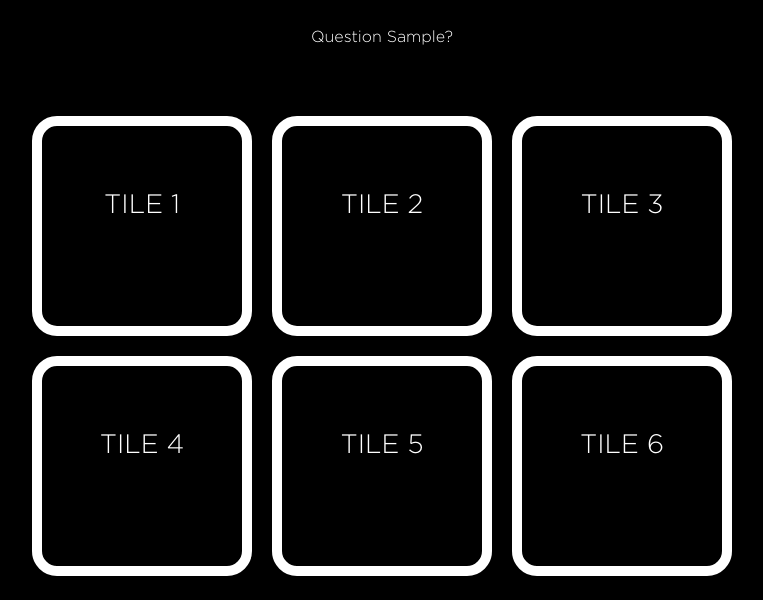
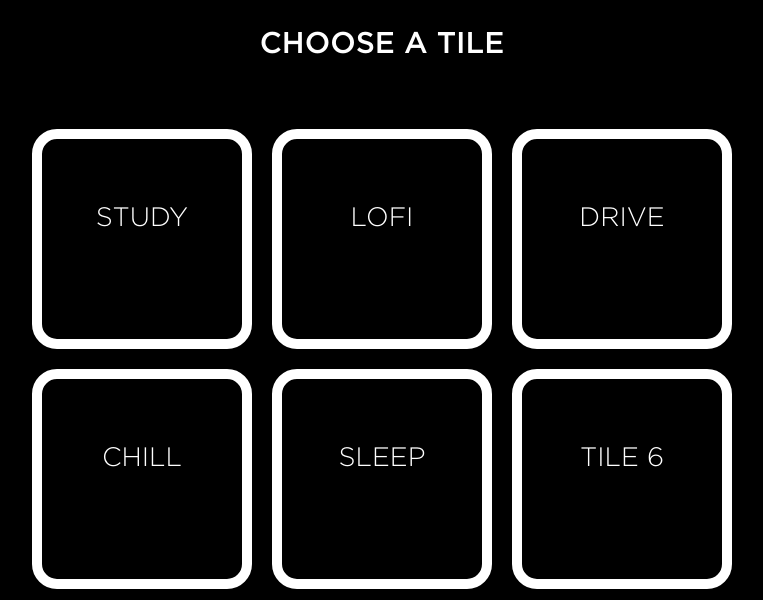
Before and after one commit to ryubsmile/spotify-song-recommender, a Django app: page /recommender/ in a window 1280 px wide. Shown: the part 200-800 px from the top of the page, without its empty margins (258-1021 px from the left). Run offline with Django 3.2, Linux system fonts and the light colour scheme.

Commit message:
add: base of result page
connected index.html and result.html in views.py

```diff
--- a/workspace/recommender/static/web/css/style.css
+++ b/workspace/recommender/static/web/css/style.css
@@ -99,14 +99,15 @@ header{
     height: 100%;
 }
 
-span#big-text{
+#big-text{
     font-weight: 500;
     font-size: 5vmin;
     margin: 0;
 }
 
-#question{
-    font-weight: 300;
+.subtitle{
+    font-weight: 500;
+    font-size: 30px;
     text-align:center;
     margin: 30px 0 60px 0;
 }
--- a/workspace/recommender/static/web/js/linkResult.js
+++ b/workspace/recommender/static/web/js/linkResult.js
@@ -1,19 +1,21 @@
-var clickFrom = "";
+//gets this as parameter
+function parseStringOfButton(self){
+    var buttonRawString = self.textContent;
+    var buttonText;
 
-function saveOrigin(self){
-    clickFrom = self;
-    /*
+    while(buttonRawString.includes('\n')){ buttonRawString = buttonRawString.replace('\n',''); }
+    while(buttonRawString.includes(' ')){ buttonRawString = buttonRawString.replace(' ',''); }
 
-        parse clickFrom
-
-    */
+    setInputAs(buttonRawString);
 }
 
-function setText(text){
-    var target = document.getElementById('result-container');
-    target.textContent = text;
+//set input hidden value as the text
+function setInputAs(text){
+    var target = document.getElementById('button-kind');
+    target.value = text;
 }
 
-// window.onload = function(){
-//     setText(clickFrom);
-// }
+function submitValue(){
+    var target = document.getElementById('tile-data');
+    target.submit();
+}
--- a/workspace/recommender/templates/recommender/index.html
+++ b/workspace/recommender/templates/recommender/index.html
@@ -25,7 +25,7 @@
         <style id="color-save"></style>
         <style>
 
-            /* #test{
+            /* javascript:;test{
                 margin: 20px auto;
                 border: 10px black solid;
                 background-color: white;
@@ -92,31 +92,33 @@
                 <span id="big-text">Spotify Song Recommender</span>
             </div>
         </header>
-        <div id="question">Question Sample?</div>
+
+        <div class="subtitle">CHOOSE A TILE</div>
+
         <div class="container">
+            <form id="tile-data" name="tile-data" action="result/" method="GET" accept-charset="UTF-8">
+                <input type="hidden" id="button-kind" name="choice" value="">
                 <div id="tile-container">
                     <div class="tile t1" onmouseover="setTileAnimation(this);">
-                    <a href="result/" onclick="setText(this);">TILE 1</a>
+                        <a href="javascript:;" onclick="parseStringOfButton(this); submitValue();">STUDY</a>
                     </div>
                     <div class="tile t2" onmouseover="setTileAnimation(this);">
-                    <a href="result/" onclick="setText(this);">TILE 2</a>
+                        <a href="javascript:;" onclick="parseStringOfButton(this); submitValue();">LOFI</a>
                     </div>
                     <div class="tile t3" onmouseover="setTileAnimation(this);">
-                    <a href="result/" onclick="setText(this);">TILE 3</a>
+                        <a href="javascript:;" onclick="parseStringOfButton(this); submitValue();">DRIVE</a>
                     </div>
                     <div class="tile t4" onmouseover="setTileAnimation(this);">
-                    <a href="result/" onclick="setText(this);">TILE 4</a>
+                        <a href="javascript:;" onclick="parseStringOfButton(this); submitValue();">CHILL</a>
                         </div>
                     <div class="tile t5" onmouseover="setTileAnimation(this);">
-                    <a href="result/" onclick="setText(this);">TILE 5</a>
+                        <a href="javascript:;" onclick="parseStringOfButton(this); submitValue();">SLEEP</a>
                     </div>
                     <div class="tile t6" onmouseover="setTileAnimation(this);">
-                    <a href="result/" onclick="setText(this);">TILE 6</a>
+                        <a href="javascript:;" onclick="parseStringOfButton(this); submitValue();">TILE 6</a>
                     </div>
                 </div>
+            </form>
         </div>
-        <!-- <div id="test">
-            asasdf
-        </div> -->
     </body>
 </html>
--- a/workspace/recommender/templates/recommender/result.html
+++ b/workspace/recommender/templates/recommender/result.html
@@ -27,10 +27,10 @@
                 <span id="big-text">Spotify Song Recommender</span>
             </div>
         </header>
-        <div id="result">here is your song.</div>
+        <div class="subtitle">here is your song.</div>
         <div class="container">
             <div id="result-container">
-                the song
+                {{ buttonName }}
             </div>
         </div>
     </body>
--- a/workspace/recommender/views.py
+++ b/workspace/recommender/views.py
@@ -21,6 +21,13 @@ def detail(request):
     )
 
 def result(request):
+    buttonName = request.GET.get('choice')
+
+    context = {
+        'buttonName' : buttonName
+        # 'data : data
+    }
+
     return render(request, 'recommender/result.html',
-        # data
+        context
     )
```
Lines whose indentation alone changed are shown as unchanged.
